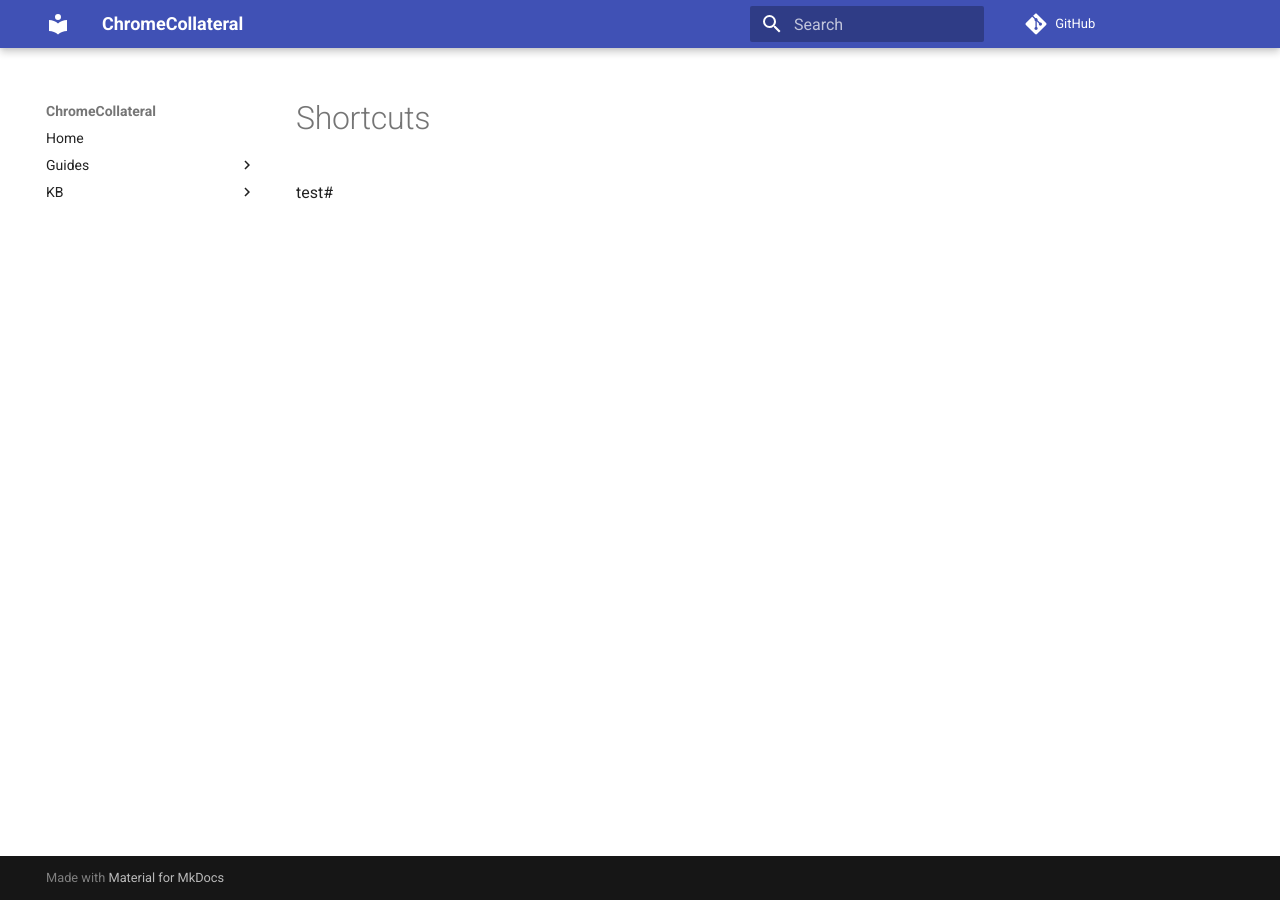
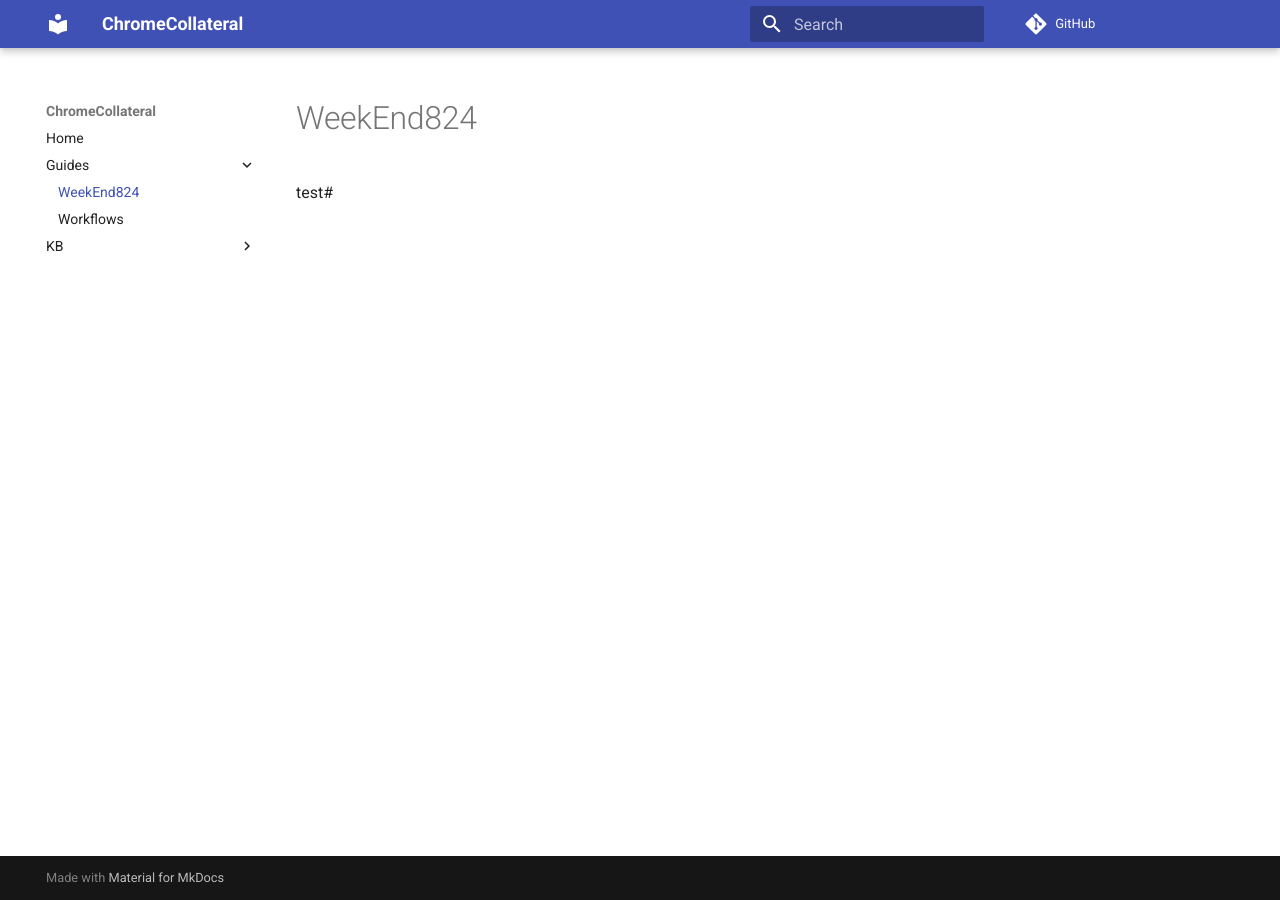
Before and after one commit to FantasticRo/ChromeCollateral, an MkDocs documentation site: the page built from docs/guides/shortcuts.md, in a window 1280 px wide. Built offline with MkDocs 1.6.1 and Material for MkDocs 9.7.7, drawn with Linux system fonts in a browser that asks for light colours; comment, search, counter and statistics services are not loaded.

Commit message:
casing error

```diff
--- a/mkdocs.yml
+++ b/mkdocs.yml
@@ -17,8 +17,8 @@ markdown_extensions:
 nav:
   - Home: index.md
   - Guides:
-      - WeekEnd824: Guides/shortcuts.md
-      - Workflows: Guides/workflows.md
+      - WeekEnd824: guides/shortcuts.md
+      - Workflows: guides/workflows.md
   - KB:
       - CLI: KB/cli.md
       - API: KB/api.md
```
